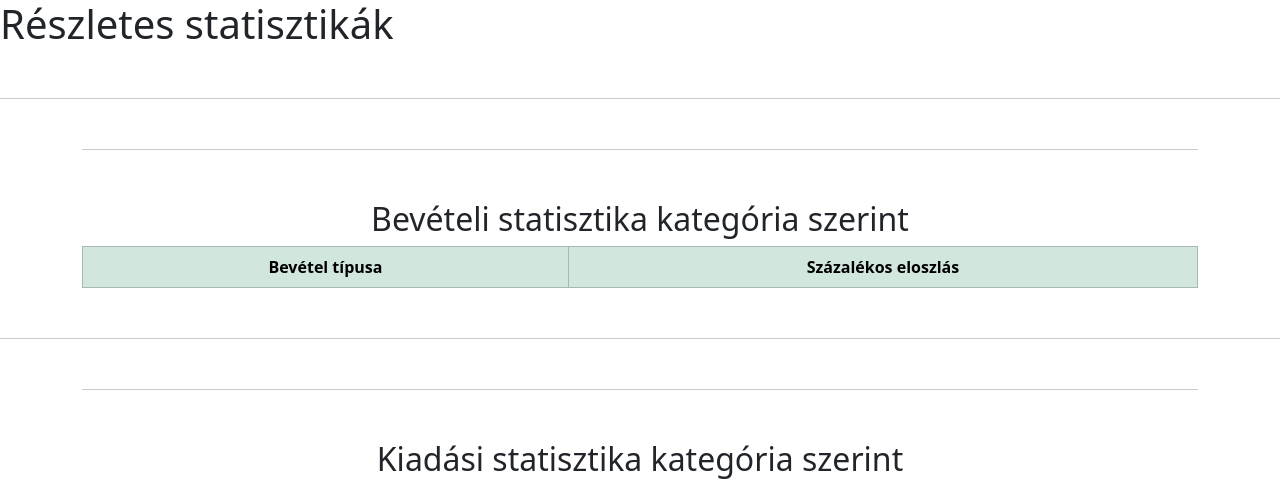
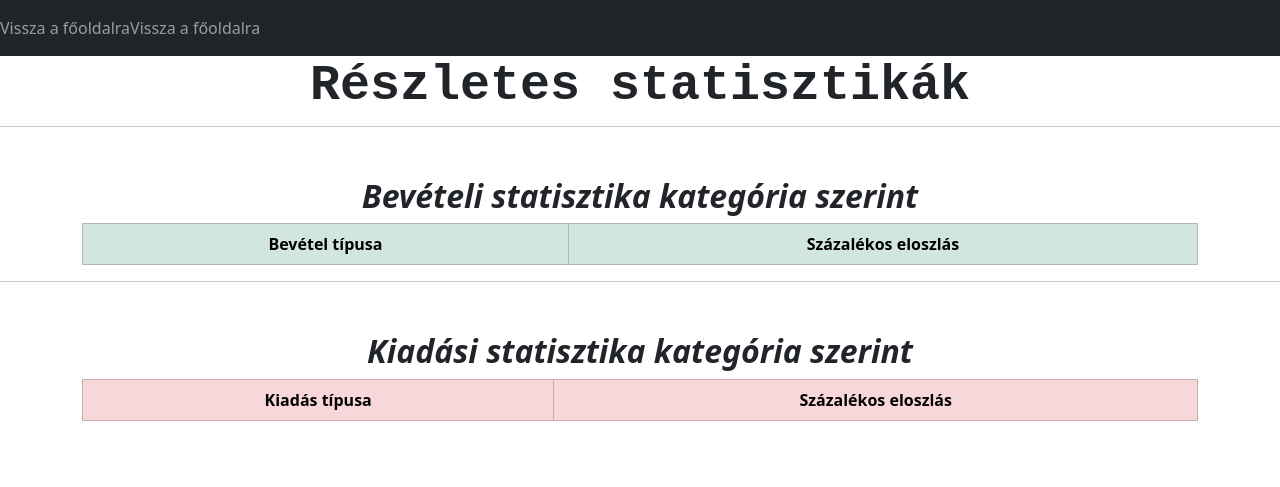
Before and after one commit to csanadlajko/FS-semester-project, a Python web app: template FRONTEND/templates/stat_details.html in a window 1280 px wide. Shown: the top 487 px of the page. Run offline with Jinja, Linux system fonts and the light colour scheme; the template is opened without the code that fills it, so the values that code supplies are empty.

Commit message:
Added progress bars and nav bar to details page, fixed minor mistakes in both FE and BE codes

```diff
--- a/FRONTEND/js/stat_details.js
+++ b/FRONTEND/js/stat_details.js
@@ -18,9 +18,7 @@ document.addEventListener("DOMContentLoaded", function() {
         const incomeResponse = await getFilteredIncomeTypes();
 
         let totalIncome = 0;
-        incomeResponse.forEach(item => {
-            totalIncome += item.incomeAmount;
-        });
+        incomeResponse.forEach(item => totalIncome += item.incomeAmount);
 
         incomeResponse.forEach(item => {
             const row = document.createElement("tr");
@@ -29,8 +27,16 @@ document.addEventListener("DOMContentLoaded", function() {
             typeNameCell.innerText = item.incomeType;
 
             const incomeAmountCell = document.createElement("td");
-            incomeAmountCell.innerText = (item.incomeAmount / totalIncome * 100).toLocaleString() + "%";
+            const incomeFilterContainer = document.createElement("div");
+            incomeFilterContainer.classList.add("progress");
 
+            const incomeFilterBar = document.createElement("div");
+            incomeFilterBar.classList.add("progress-bar", "bg-success");
+            incomeFilterBar.innerText = (item.incomeAmount / totalIncome * 100).toLocaleString() + "%";
+            incomeFilterBar.style.width = (item.incomeAmount / totalIncome * 100) + "%";
+
+            incomeFilterContainer.appendChild(incomeFilterBar);
+            incomeAmountCell.appendChild(incomeFilterContainer);
             row.appendChild(typeNameCell);
             row.appendChild(incomeAmountCell);
 
@@ -45,9 +51,7 @@ document.addEventListener("DOMContentLoaded", function() {
         const spendingResp = await getFilteredSpending();
         let totalSpending = 0;
 
-        spendingResp.forEach(item => {
-            totalSpending += item.spendingAmount;
-        })
+        spendingResp.forEach(item => totalSpending += item.spendingAmount);
 
         spendingResp.forEach(item => {
             const row = document.createElement("tr");
@@ -56,8 +60,16 @@ document.addEventListener("DOMContentLoaded", function() {
             spendingTypeCell.innerText = item.spendingType;
 
             const spendingRateCell = document.createElement("td");
-            spendingRateCell.innerText = (item.spendingAmount / totalSpending * 100).toLocaleString() + "%";
+            const spendingFilterContainer = document.createElement("div");
+            spendingFilterContainer.classList.add("progress");
 
+            const spendingFilterBar = document.createElement("div");
+            spendingFilterBar.classList.add("progress-bar", "bg-danger");
+            spendingFilterBar.innerText = (item.spendingAmount / totalSpending * 100).toLocaleString() + "%";
+            spendingFilterBar.style.width = (item.spendingAmount / totalSpending * 100) + "%";
+
+            spendingFilterContainer.appendChild(spendingFilterBar);
+            spendingRateCell.appendChild(spendingFilterContainer);
             row.appendChild(spendingTypeCell);
             row.appendChild(spendingRateCell);
 
--- a/FRONTEND/style/styles.css
+++ b/FRONTEND/style/styles.css
@@ -19,7 +19,7 @@
     font-size: 50px;
     font-weight: bold;
     font-family: 'Courier New', Courier, monospace;
-    text-align: center;
+    text-align: center !important;
 }
 
 .parent {
@@ -83,6 +83,11 @@
 }
 
 hr {
-    margin-top: 50px !important;
+    margin-top: 10px !important;
     margin-bottom: 50px !important;
 }
+
+.table-subject {
+    font-weight: bold;
+    font-style: italic;
+}
--- a/FRONTEND/templates/stat_details.html
+++ b/FRONTEND/templates/stat_details.html
@@ -9,12 +9,18 @@
     <link href="https://cdn.jsdelivr.net/npm/bootstrap@5.3.3/dist/css/bootstrap.min.css" rel="stylesheet" integrity="sha384-QWTKZyjpPEjISv5WaRU9OFeRpok6YctnYmDr5pNlyT2bRjXh0JMhjY6hW+ALEwIH" crossorigin="anonymous">
 </head>
 <body>
-    <h1>Részletes statisztikák</h1>
+    <nav class="navbar navbar-dark bg-dark">
+        <ul class="navbar-nav mr-auto">
+            <li class="nav-item active">
+              <a class="nav-link" href="index.html">Vissza a főoldalra<span class="sr-only">Vissza a főoldalra</span></a>
+            </li>
+        </ul>
+    </nav>
+    <h1 class="mainTitle">Részletes statisztikák</h1>
     <hr>
     <div class="container mt-4" id="incomeDetails">
-        <hr>
-        <h2>Bevételi statisztika kategória szerint</h2>
-        <table class="table table-striped table-bordered">
+        <h2 class="table-subject">Bevételi statisztika kategória szerint</h2>
+        <table class="table table-dark table-hover table-striped table-bordered">
             <thead class="table-success">
                 <tr>
                     <th>Bevétel típusa</th>
@@ -27,9 +33,8 @@
     </div>
     <hr>
     <div class="container mt-4" id="spendingSetails">
-        <hr>
-        <h2>Kiadási statisztika kategória szerint</h2>
-        <table class="table table-striped table-bordered">
+        <h2 class="table-subject">Kiadási statisztika kategória szerint</h2>
+        <table class="table table-dark table-hover table-striped table-bordered">
             <thead class="table-danger">
                 <tr>
                     <th>Kiadás típusa</th>
```
Also changed, not shown: FRONTEND/templates/index.html (+6 -6 lines), 1 other file.
